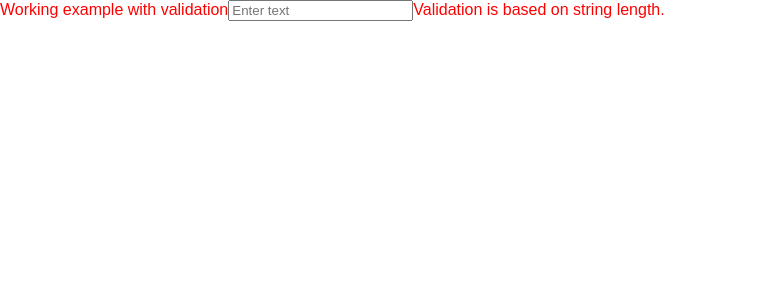
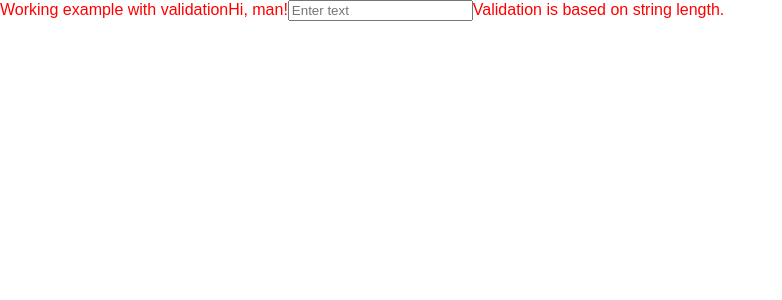
Before and after one commit to svetlana-sotnikova/learn-react, a React (Create React App) app: page / in a window 1280 px wide. Shown: the top 300 px of the page, without its empty margins (0-782 px from the left). Built offline with nearby package versions, Linux system fonts and the light colour scheme; the HTML template or start-up script is replaced by a standard one.

Commit message:
использование props

```diff
--- a/src/FormExample.js
+++ b/src/FormExample.js
@@ -30,6 +30,7 @@ export default class FormExample extends React.Component {
           validationState={this.getValidationState()}
         >
           <ControlLabel>Working example with validation</ControlLabel>
+          {this.props.text}
           <FormControl
             type="text"
             value={this.state.value}
@@ -51,6 +52,3 @@ export const buttonsInstance = (
     <Button bsStyle="primary">Сохранить</Button>
   </ButtonToolbar>
 );
-
-// export default FormExample;
-// export buttonsInstance;
--- a/src/index.js
+++ b/src/index.js
@@ -10,6 +10,6 @@ ReactDOM.render(<App />, document.getElementById('root'));
 registerServiceWorker()
 
 ReactDOM.render(
-  <FormExample />,
+  <FormExample text="Hi, man!" />,
   document.getElementById('root')
 );
```
